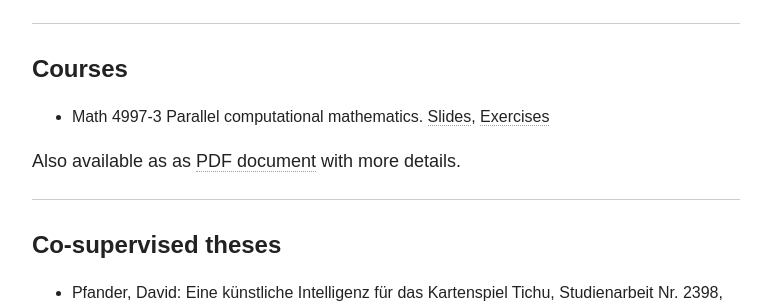
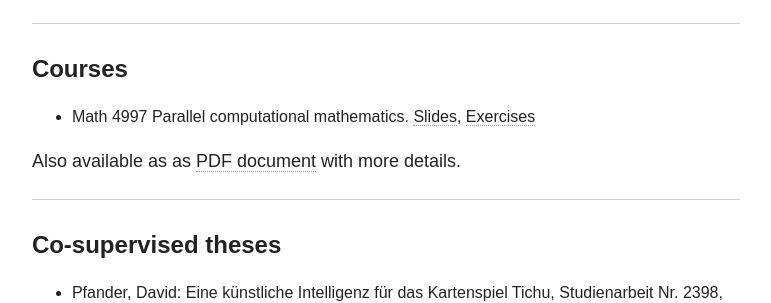
Before and after one commit to diehlpk/diehlpk.github.io, a Jekyll site: the page built from cv/index.md, in a window 1280 px wide and 900 px high, scrolled down 6149 px. Shown: the part 152-455 px from the top of the window, without its empty margins (254-1025 px from the left). Built offline with Jekyll 4.4.1, drawn with Linux system fonts in a browser that asks for light colours; nearby versions of some CDN libraries; some web fonts are replaced; some of the changed text lies outside the part shown.

Commit message:
Update CV

```diff
--- a/cv/index.md
+++ b/cv/index.md
@@ -165,7 +165,7 @@ Also available as [PDF document]({{ site.url }}/assets/list.pdf), on [Google Sch
 
 #### Courses
 
-* Math 4997-3 Parallel computational mathematics. [Slides](https://github.com/diehlpkteaching/ParallelComputationMath), [Exercises](https://github.com/diehlpkteaching/ParallelComputationMathExercise)
+* Math 4997 Parallel computational mathematics. [Slides](https://github.com/diehlpkteaching/ParallelComputationMath), [Exercises](https://github.com/diehlpkteaching/ParallelComputationMathExercise)
 
 Also available as as [PDF document]({{ site.url }}/assets/courses.pdf) with more details.
 
```
Also changed, not shown: other parts of cv/index.md (+1 -1 lines), 3 other files.
